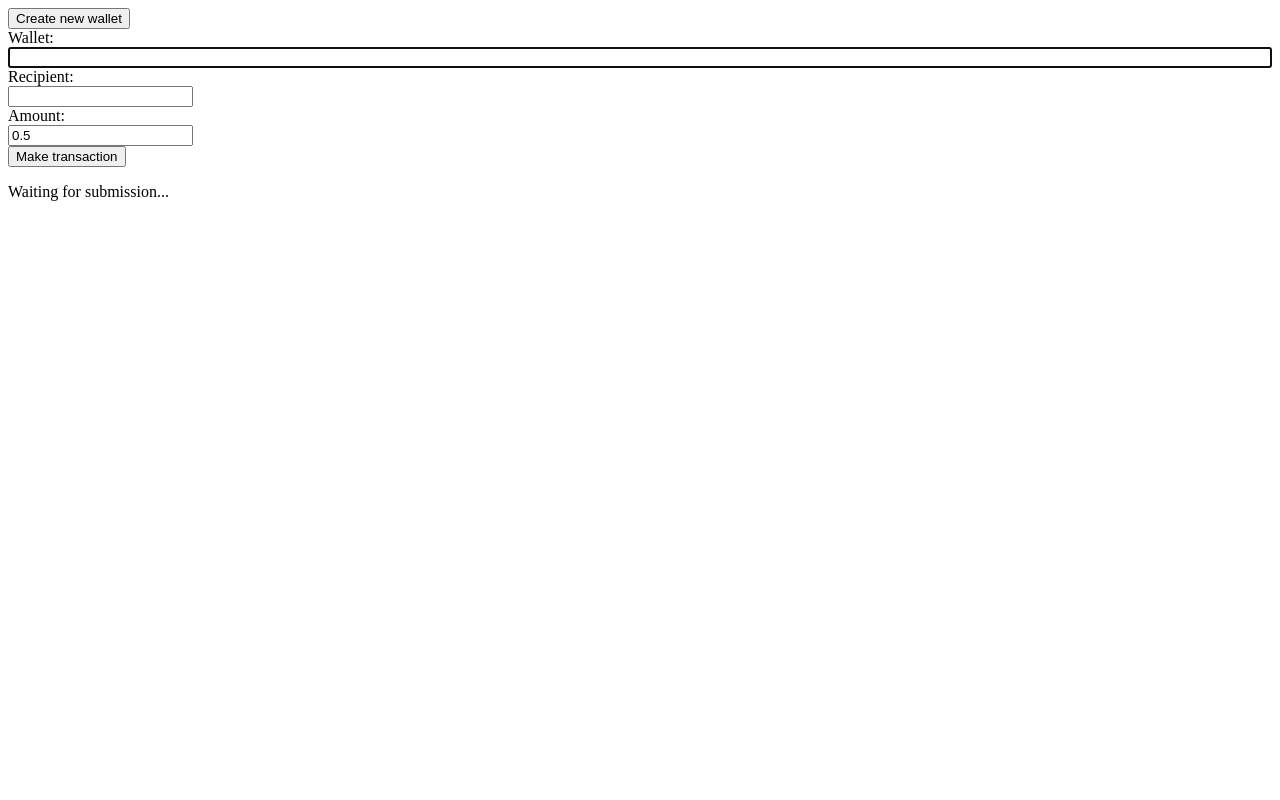
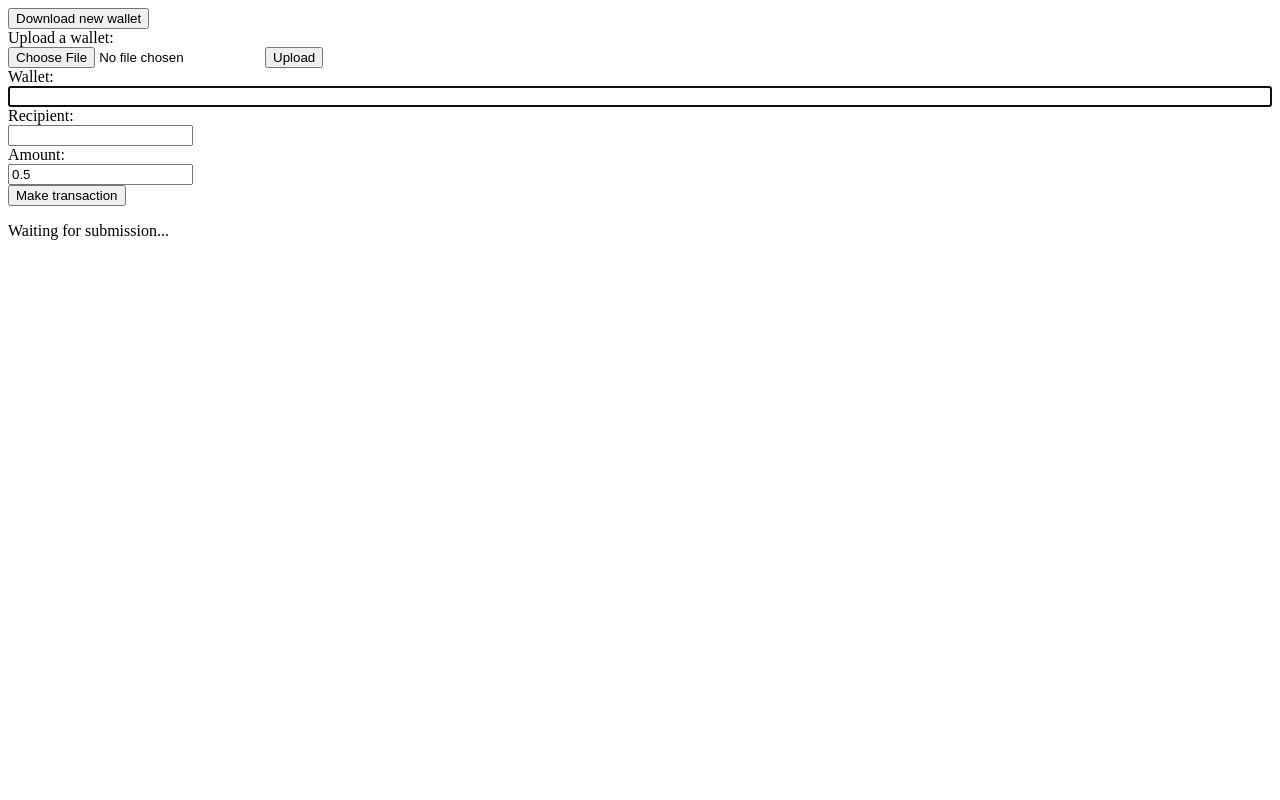
Before and after one commit to ramonus/bchain, a Flask app: page /new_transaction in a window 1280 px wide. Run offline with Flask 2, Linux system fonts and the light colour scheme; data that the repository does not hold is empty; parts of the project's set-up code (start-up, migrations or seed data) failed here and were passed over.

Commit message:
Updated new transaction page

```diff
--- a/server.py
+++ b/server.py
@@ -324,12 +324,10 @@ def get_wallets():
         wallets.append(w)
     return jsonify(wallets), 200
 
-@app.route("/new_wallet")
+@app.route("/new_wallet", methods=['GET'])
 def new_wallet():
     w = create_wallet()
-    n = save_wallet(w)
     resp = {
-        "name":n,
         "wallet": w,
     }
 
--- a/templates/newt_gui.html
+++ b/templates/newt_gui.html
@@ -11,8 +11,6 @@
                 var wallet_input = $('#s_wallet'), recipient_input = $('#recipient'), activeInput = wallet_input;
                 activeInput.focus();
 
-                get_wallets();
-
                 $('input').on('focus',(e)=>{
                     activeInput = $(e.target);
                     console.log("This input:",this);
@@ -22,40 +20,50 @@
                 $("#wallets").on("click",".wallet",function(e){
                     console.log("Getting name");
                     let name = e.target.getAttribute("fname");
+                    name = parseInt(name);
                     console.log("Updating wallet:",name);
                     update_wallet(name);
                 });
 
                 function update_wallet(name){
-                    wallets.forEach((w)=>{
-                        if(w['name']===name){
+                    let w = wallets[name];
                     if(activeInput.is(wallet_input)){
-                                let str = JSON.stringify(w["wallet"]);
+                        let str = JSON.stringify(w);
                         $('#s_wallet').val(str);
                     }else
                     if(activeInput.is(recipient_input)){
-                                $('#recipient').val(w['wallet']['address']);
+                        $('#recipient').val(w['address']);
                     }
                 }
-                    });
-                }
-            });
-            function get_wallets(){
+                $('#download_new_wallet').on('click', (e)=>{
                     $.ajax({
-                    type: "GET",
-                    url:"/get_wallets",
-                    success: function(r){
-                        console.log("Wallets:",r);
-                        let data = r;
-                        let rhtml = "";
-                        data.forEach((w)=>{
-                            rhtml += `<div id="${w['name']}" class="wallet" fname='${w['name']}'>Name:&nbsp;${w['name']}&nbsp;&nbsp;&nbsp;Wallet:&nbsp;${w['wallet']['address']}</div>`;
-                        });
-                        $('#wallets').html(rhtml);
-                        wallets = data;
+                        type: 'GET',
+                        url: '/new_wallet',
+                        success: (r) => {
+                            console.log("Wallet recived!");
+                            $('#download_a').attr("href","data:application/octet-stream;charset=utf-8;base64,"+btoa(JSON.stringify(r['wallet'])));
+                            $("#download_a")[0].click();
+                        },
+                        error: (e)=>{
+                            console.log("Error:",e);
                         },
                     });
-            }
+                });
+                $('#upload_btn').on('click',()=>{
+                    let file = $('#wallet_file').prop('files')[0];
+                    let fr = new FileReader();
+                    fr.readAsDataURL(file);
+                    fr.onload = () => {
+                        let enc = fr.result.split(",")[1];
+                        let w = atob(enc);
+                        w = JSON.parse(w);
+                        let i = wallets.push(w)-1;
+                        let s = `<div class="wallet" fname='${i}'>Nº:&nbsp;${i}&nbsp;&nbsp;&nbsp;Wallet:&nbsp;${w['address']}</div>`;
+                        $('#wallets').html($('#wallets').html()+s);
+                    };
+                    console.log(file);
+                });
+            });
             function sendPost(wallet, recipient, amount){
                 console.log("Making request");
                 $("#response").html("Waiting for response...");
@@ -96,9 +104,14 @@
     </head>
     <body>
         <div id="wallets">
-            Waiting wallets...
         </div>
-        <a href="/new_wallet"><button>Create new wallet</button></a>
+        <a style="display:none;"download="wallet.dat"id="download_a">D</a>
+        <button id="download_new_wallet">Download new wallet</button>
+        <br>
+        Upload a wallet:
+        <br>
+        <input type="file" id="wallet_file">
+        <button id="upload_btn">Upload</button>
         <form>
             Wallet:
             <br>
```
Lines whose indentation alone changed are shown as unchanged.
